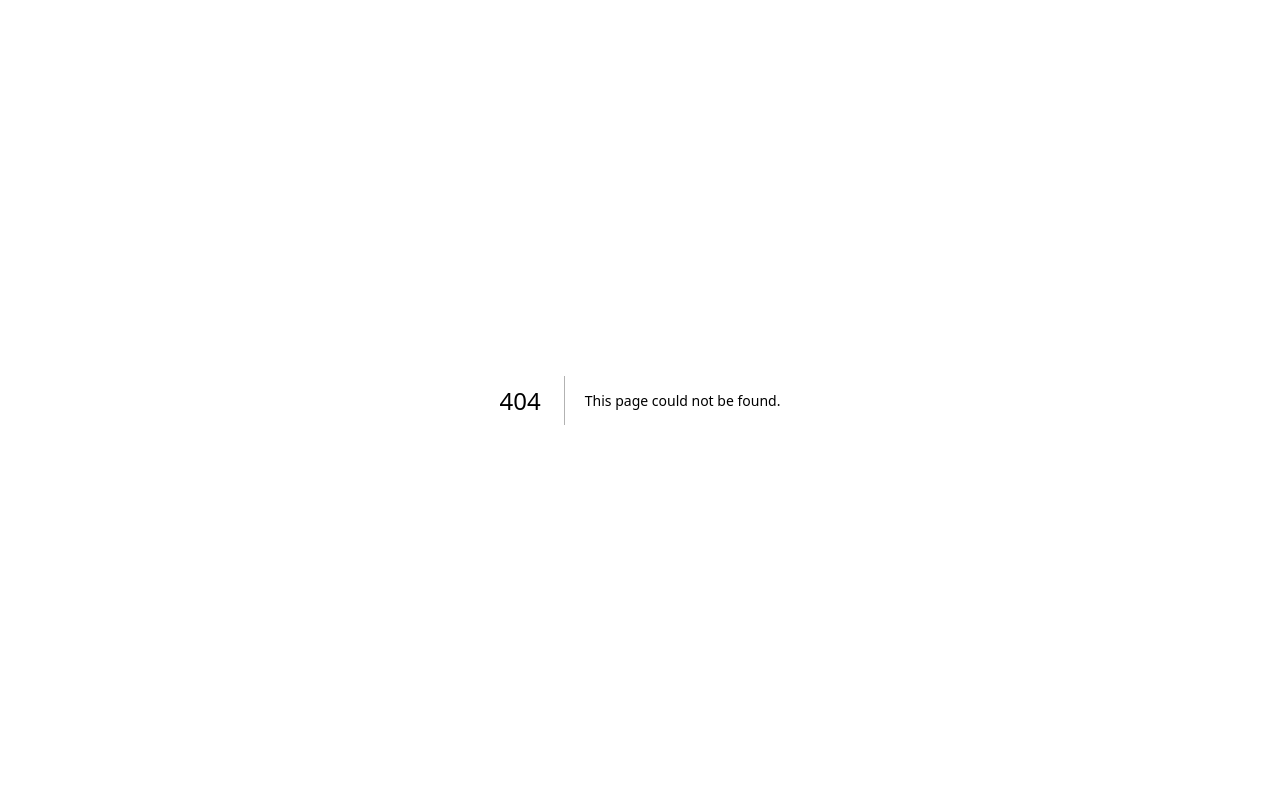
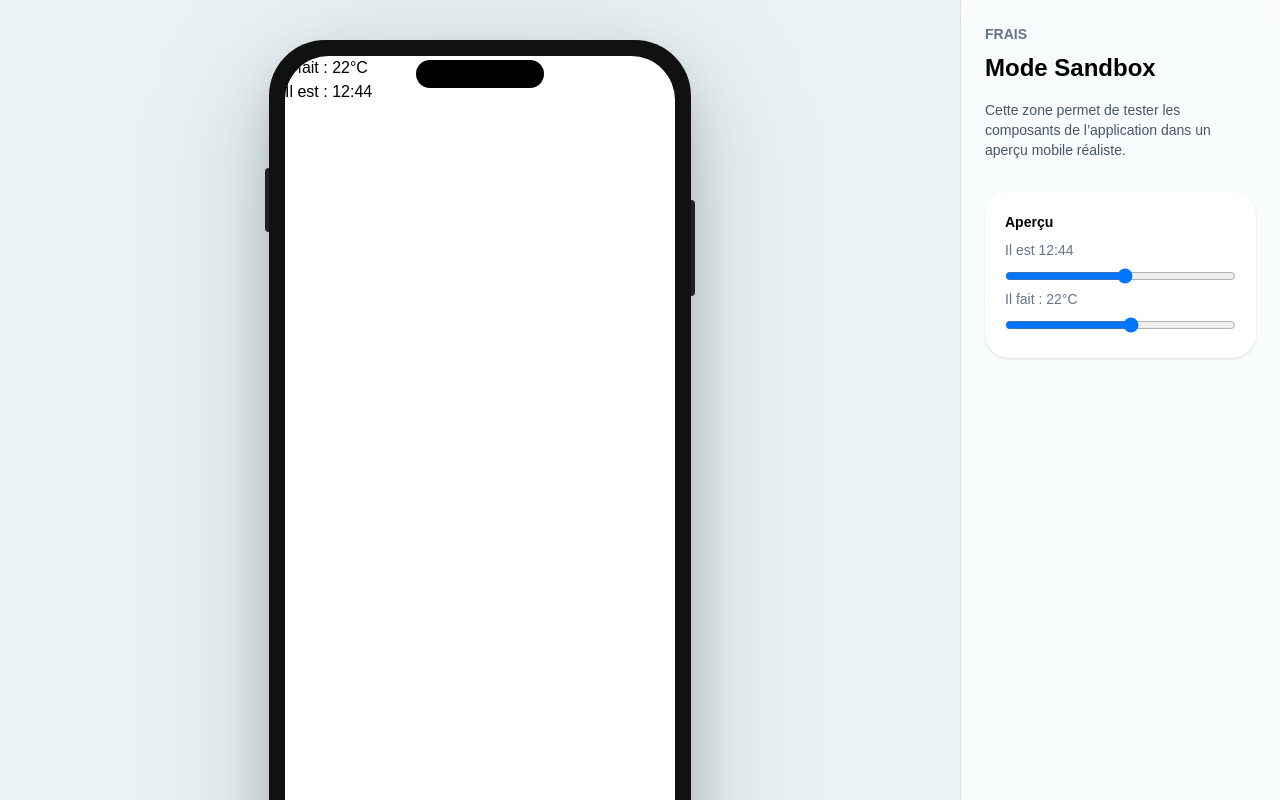
Before and after one commit to ISaejinI/Frais, a Next.js app: page /frais/sandbox in a window 1280 px wide. Before the commit this address had no page. Shown: the top 800 px of the page. Built offline with nearby package versions, Linux system fonts and the light colour scheme.

Commit message:
feat: setup sandbox page

```diff
--- /dev/null
+++ b/app/sandbox/layout.js
@@ -0,0 +1,71 @@
+"use client"
+
+import { createContext, useContext, useState } from "react"
+
+const SandboxContext = createContext(null)
+
+export function useSandbox() {
+    return useContext(SandboxContext)
+}
+
+export default function SandboxLayout({ children }) {
+    const [hour, setHour] = useState(new Date().getHours());
+    const [temp, setTemp] = useState(22);
+
+    return (
+        <SandboxContext.Provider value={{ hour, temp, setHour, setTemp }}>
+            <section className="min-h-screen bg-[#e9f3f5] text-black">
+            <main className="flex min-h-screen">
+                <div className="flex flex-1 items-center justify-center overflow-auto p-10">
+                    <div className="relative">
+                        <div className="absolute inset-0 translate-y-8 rounded-[60px] bg-black/20 blur-3xl" />
+                        <div className="relative rounded-[56px] bg-[#111] p-4 shadow-2xl">
+                        <div className="absolute left-1/2 top-5 z-20 h-7 w-32 -translate-x-1/2 rounded-full bg-black" />
+                        <div className="absolute -left-1 top-32 h-16 w-1 rounded-l-full bg-[#222]" />
+                        <div className="absolute -right-1 top-40 h-24 w-1 rounded-r-full bg-[#222]" />
+                        <div className="relative h-[844px] w-[390px] overflow-hidden rounded-[44px] bg-white">
+                            {children}
+                        </div>
+                        </div>
+                    </div>
+                </div>
+
+                <aside className="w-[320px] border-l border-black/10 bg-white/70 p-6 backdrop-blur-md">
+                    <p className="text-sm font-semibold uppercase text-slate-500">Frais</p>
+
+                    <h1 className="mt-2 text-2xl font-bold">Mode Sandbox</h1>
+
+                    <p className="mt-4 text-sm text-slate-600">
+                        Cette zone permet de tester les composants de l’application dans un aperçu mobile réaliste.
+                    </p>
+
+                    <div className="mt-8 rounded-3xl bg-white p-5 shadow-sm">
+                        <p className="text-sm font-semibold">Aperçu</p>
+                        <div className="mt-2 text-sm text-slate-500">
+                            <p>Il est {hour}:{new Date().getMinutes()}</p>
+                            <input
+                                type="range"
+                                min="0"
+                                max="23"
+                                value={hour}
+                                onChange={(e) => setHour(Number(e.target.value))}
+                                className="w-full mt-2"
+                            />
+
+                            <p>Il fait : {temp}°C</p>
+                            <input
+                                type="range"
+                                min="0"
+                                max="40"
+                                value={temp}
+                                onChange={(e) => setTemp(Number(e.target.value))}
+                                className="w-full mt-2"
+                            />
+                        </div>
+                    </div>
+                </aside>
+            </main>
+        </section>
+        </SandboxContext.Provider>
+    )
+}
--- /dev/null
+++ b/app/sandbox/page.js
@@ -0,0 +1,16 @@
+"use client"
+
+import { useSandbox } from "./layout"
+
+export default function SandboxPage() {
+    const sandbox = useSandbox()
+    const sandboxHour = sandbox?.hour ? sandbox.hour : new Date().getHours()
+    const sandboxTemp = sandbox?.temp ? sandbox.temp : 22
+
+    return (
+        <main className="min-h-full">
+            <p>Il fait : {sandboxTemp}°C</p>
+            <p>Il est : {sandboxHour}:{new Date().getMinutes()}</p>
+        </main>
+    );
+}
```
